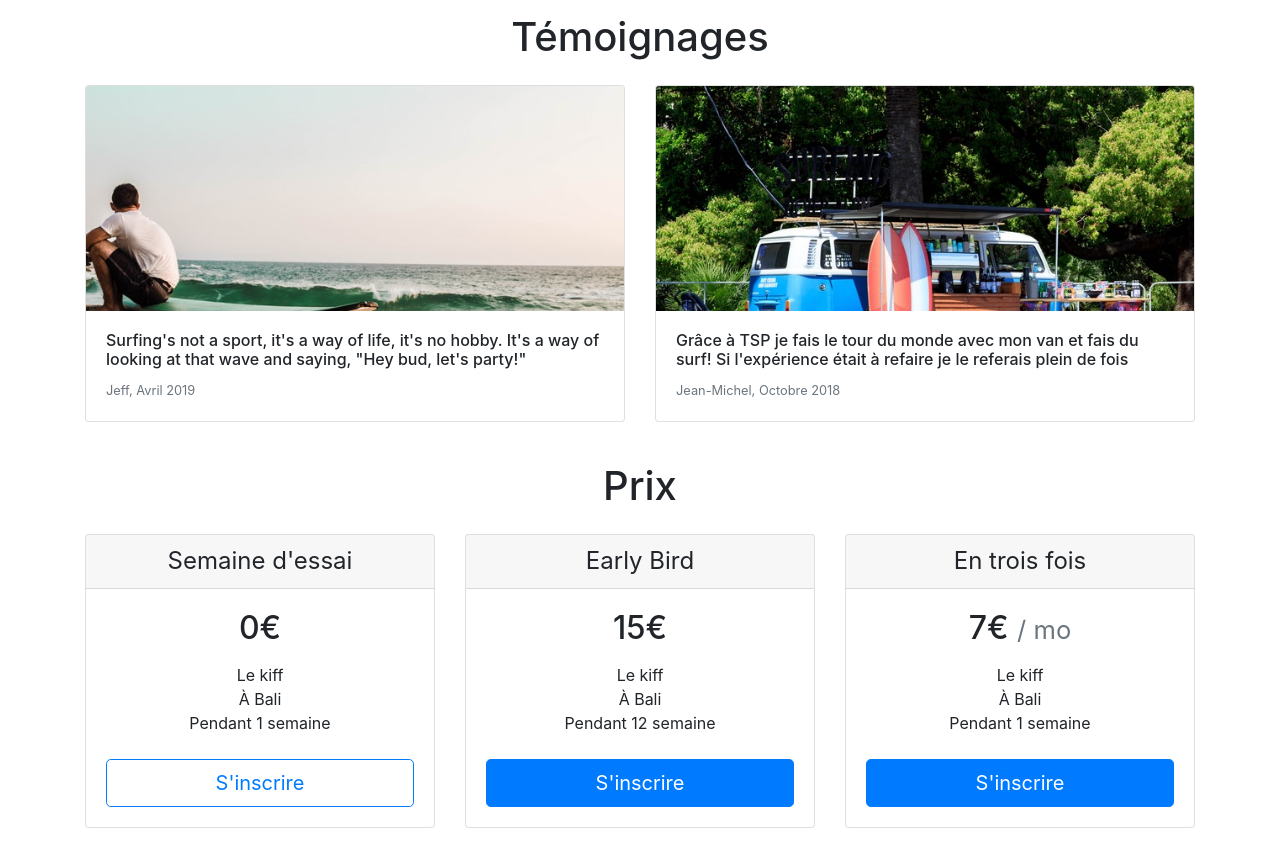
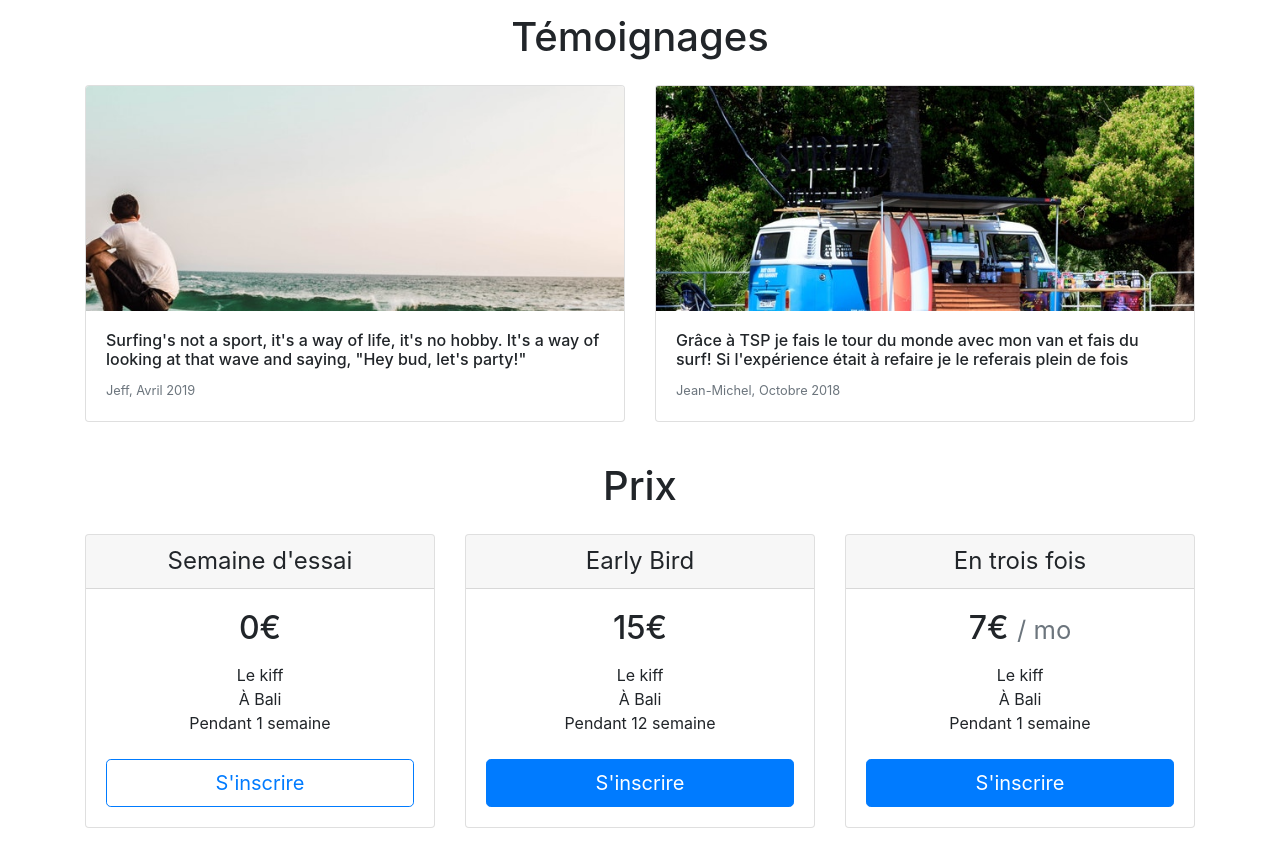
Before and after one commit to Bashalir/thehackingproject, a plain HTML site: page surfing-project/index.html in a window 1280 px wide. Shown: the part 936-1803 px from the top of the page. Drawn offline with nearby package versions, Linux system fonts and the light colour scheme.

Commit message:
Fix testimony images

```diff
--- a/surfing-project/index.html
+++ b/surfing-project/index.html
@@ -146,7 +146,7 @@
                   class="card-img-top"
                   src="./img/playa.jpg"
                   alt="Un surfer sur la plage"
-                  style="height: 225px; display: block; object-fit: cover;"
+                  style="height: 225px; display: block; object-fit: cover; object-position: 0px -280px;"
                 />
                 <div class="card-body">
                   <p class="card-text h6">
@@ -166,7 +166,7 @@
                   class="card-img-top"
                   src="./img/van.jpg"
                   alt="Un van de surfer"
-                  style="height: 225px; display: block; object-fit: cover;"
+                  style="height: 225px; display: block; object-fit: cover; object-position: 0px -80px;"
                 />
                 <div class="card-body">
                   <p class="card-text h6">
```
